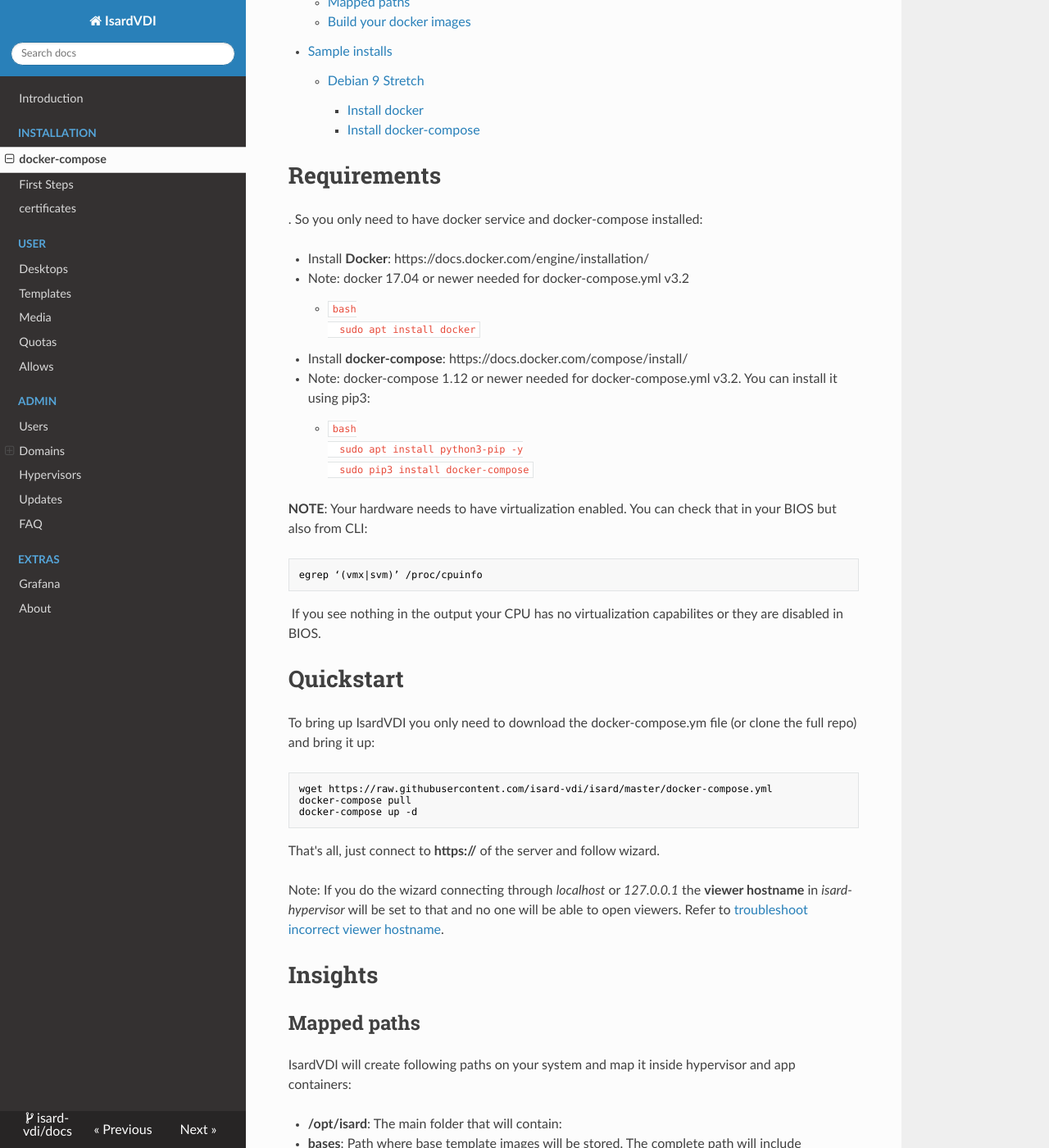
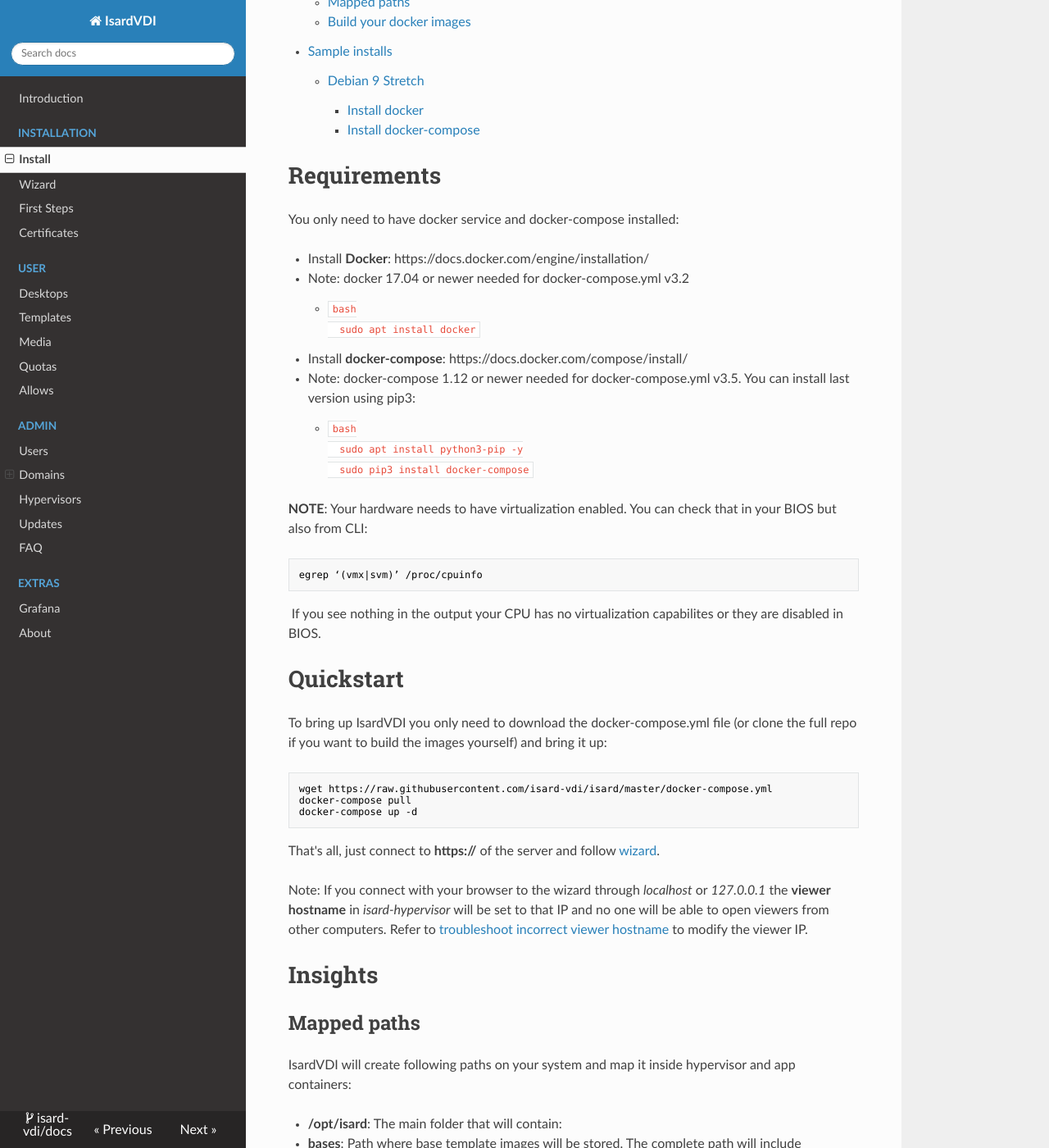
Before and after one commit to thebadjavi/docs, an MkDocs documentation site: the page built from docs/install/install.md, in a window 1280 px wide and 1400 px high, scrolled down 301 px. Shown: the whole window at 82% size. Built offline with MkDocs 1.6.1, drawn with Linux system fonts in a browser that asks for light colours; nearby versions of some CDN libraries; old or Windows-style settings are respelled for this version of MkDocs; some of the changed text lies outside the part shown.

````diff
--- a/docs/install/docker-compose.md
+++ b/docs/install/install.md
@@ -6,7 +6,7 @@ IsardVDI now works out of the box with docker & docker-compose
 
 # Requirements
 
-. So you only need to have docker service and docker-compose installed:
+You only need to have docker service and docker-compose installed:
 
 - Install **Docker**: https://docs.docker.com/engine/installation/
 
@@ -18,7 +18,7 @@ IsardVDI now works out of the box with docker & docker-compose
 
 - Install **docker-compose**: https://docs.docker.com/compose/install/
 
-  - Note: docker-compose 1.12 or newer needed for docker-compose.yml v3.2. You can install it using pip3:
+  - Note: docker-compose 1.12 or newer needed for docker-compose.yml v3.5. You can install last version using pip3:
 
     - ```bash
       sudo apt install python3-pip -y
@@ -34,7 +34,7 @@ egrep ‘(vmx|svm)’ /proc/cpuinfo
 
 # Quickstart
 
-To bring up IsardVDI you only need to download the docker-compose.ym file (or clone the full repo) and bring it up:
+To bring up IsardVDI you only need to download the docker-compose.yml file (or clone the full repo if you want to build the images yourself) and bring it up:
 
 ```bash
 wget https://raw.githubusercontent.com/isard-vdi/isard/master/docker-compose.yml
@@ -42,9 +42,9 @@ docker-compose pull
 docker-compose up -d
 ```
 
-That's all, just connect to **https://<ip|domain>** of the server and follow wizard.
+That's all, just connect to **https://<ip|domain>** of the server and follow [wizard](wizard.md).
 
-Note: If you do the wizard connecting through *localhost* or *127.0.0.1* the **viewer hostname** in *isard-hypervisor* will be set to that and no one will be able to open viewers.  Refer to  [troubleshoot incorrect viewer hostname](../admin/faq.md#tries-to-connect-to-localhost-or-incorrect-iphostname).
+Note: If you connect with your browser to the wizard through *localhost* or *127.0.0.1* the **viewer hostname** in *isard-hypervisor* will be set to that IP and no one will be able to open viewers from other computers.  Refer to  [troubleshoot incorrect viewer hostname](../admin/faq.md#tries-to-connect-to-localhost-or-incorrect-iphostname) to modify the viewer IP.
 
 # Insights
 
@@ -80,11 +80,16 @@ We do provide a build script for dockers. You only need to add version parameter
 
 After building images from source you can start it with ```docker-compose up -d```.
 
+NOTE: Check the version of containers in docker-compose.yml file to build the same version.
+
 # Sample installs
 
 ## Debian 9 Stretch
 
+With a fresh debian 9 install you can install docker and docker-compose with this commands.
+
 ### Install docker
+
 ```bash
 apt-get remove docker docker-engine docker.io containerd runc
 apt-get install     apt-transport-https     ca-certificates     curl     gnupg2     software-properties-common
--- a/mkdocs.yml
+++ b/mkdocs.yml
@@ -53,9 +53,10 @@ markdown_extensions:
 pages:
 - Introduction: index.md
 - Installation:
-    - docker-compose: install/docker-compose.md
+    - Install: install/install.md
+    - Wizard: install/wizard.md
     - First Steps: install/first-steps.md
-    - certificates: install/certificates.md
+    - Certificates: install/certificates.md
 - User:
     - Desktops: user/desktops.md
     - Templates: user/templates.md
````
Also changed, not shown: docs/admin/faq.md (+6 -0 lines), docs/index.md (+2 -0 lines), docs/install/first-steps.md (+49 -5 lines), docs/install/wizard.md (added, +69 -0 lines).
